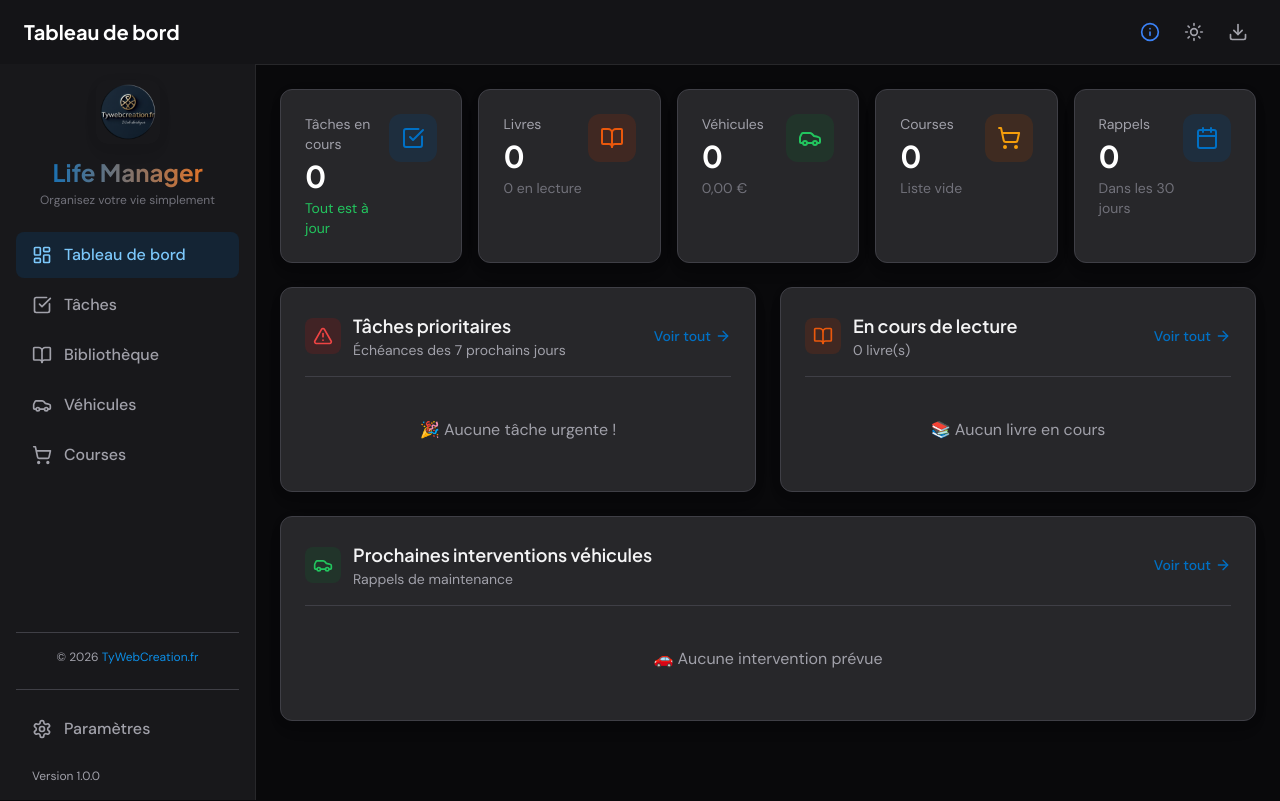
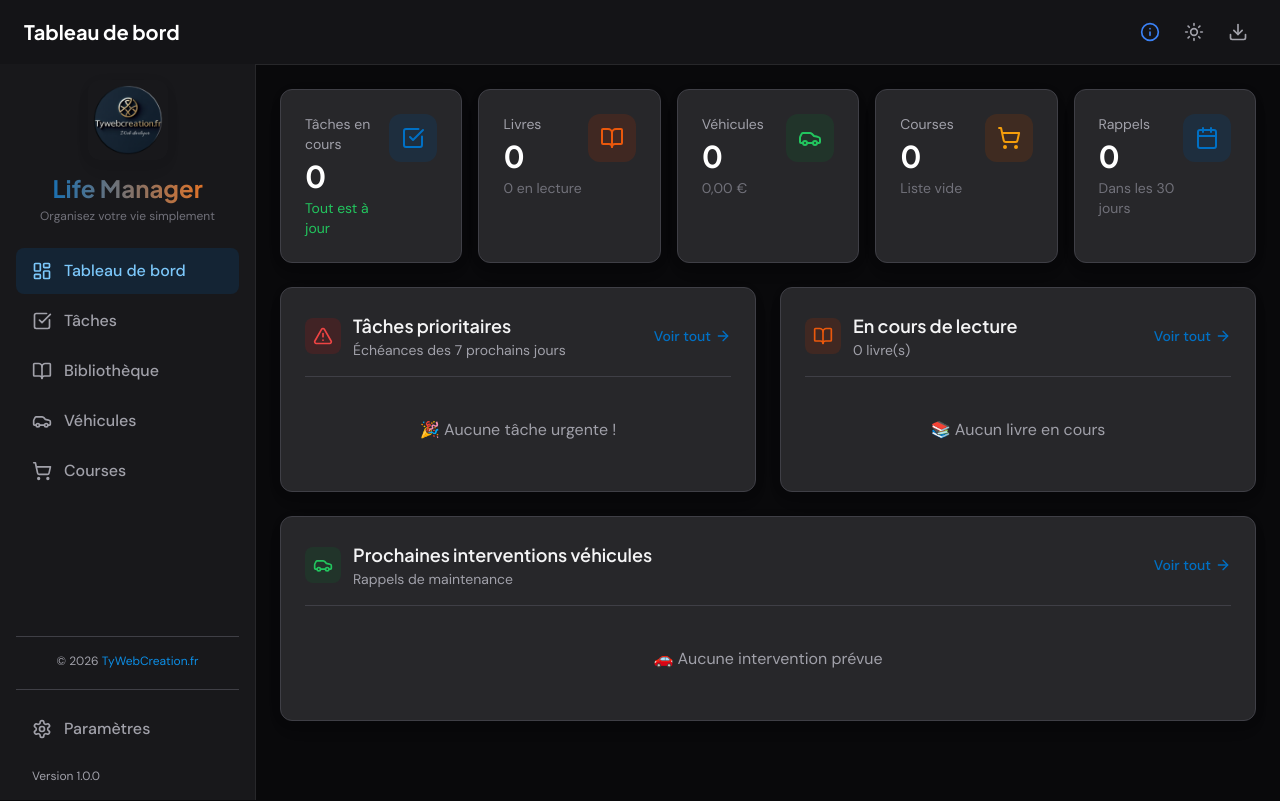
Before and after one commit to rcxdwwm/lifeManager-tywebcreation, a React (Vite) app: page / in a window 1280 px wide. Built offline with nearby package versions, Linux system fonts and the light colour scheme.

Commit message:
ajustements sidebar

```diff
--- a/src/components/layout/Sidebar.jsx
+++ b/src/components/layout/Sidebar.jsx
@@ -48,19 +48,19 @@ const Sidebar = ({ isOpen, onClose }) => {
       >
         <nav className="flex flex-col h-full p-4">
           {/* Logo / Brand */}
-          <div className="mb-6 px-4">
+          <div className="mb-6 px-4 text-center">
             {/* Logo entreprise */}
             <div className="flex justify-center mb-3">
               <img
                 src={`${import.meta.env.BASE_URL}icon-192.png`}
                 alt="TyWebCreation Logo"
-                className="h-16 w-16 rounded-xl shadow-soft"
+                className="h-20 w-20 rounded-xl shadow-soft"
               />
             </div>
-            <h2 className="text-center text-2xl font-display font-bold bg-gradient-to-r from-primary-600 to-accent-500 bg-clip-text text-transparent">
+            <h2 className="text-2xl font-display font-bold bg-gradient-to-r from-primary-600 to-accent-500 bg-clip-text text-transparent">
               Life Manager
             </h2>
-            <p className="text-center text-xs text-surface-500 mt-1">
+            <p className="text-xs text-surface-500 mt-1">
               Organisez votre vie simplement
             </p>
           </div>
@@ -95,7 +95,7 @@ const Sidebar = ({ isOpen, onClose }) => {
           </div>
 
           {/* Copyright en bas */}
-          <div className="pt-4 mt-4 border-t border-surface-200 dark:border-surface-700 mb-6">
+          <div className="pt-4 mt-4 border-t border-surface-200 dark:border-surface-700 mb-5">
             <div className="text-center text-xs text-surface-400">
               <span>© {new Date().getFullYear()} </span>
               <a
```
